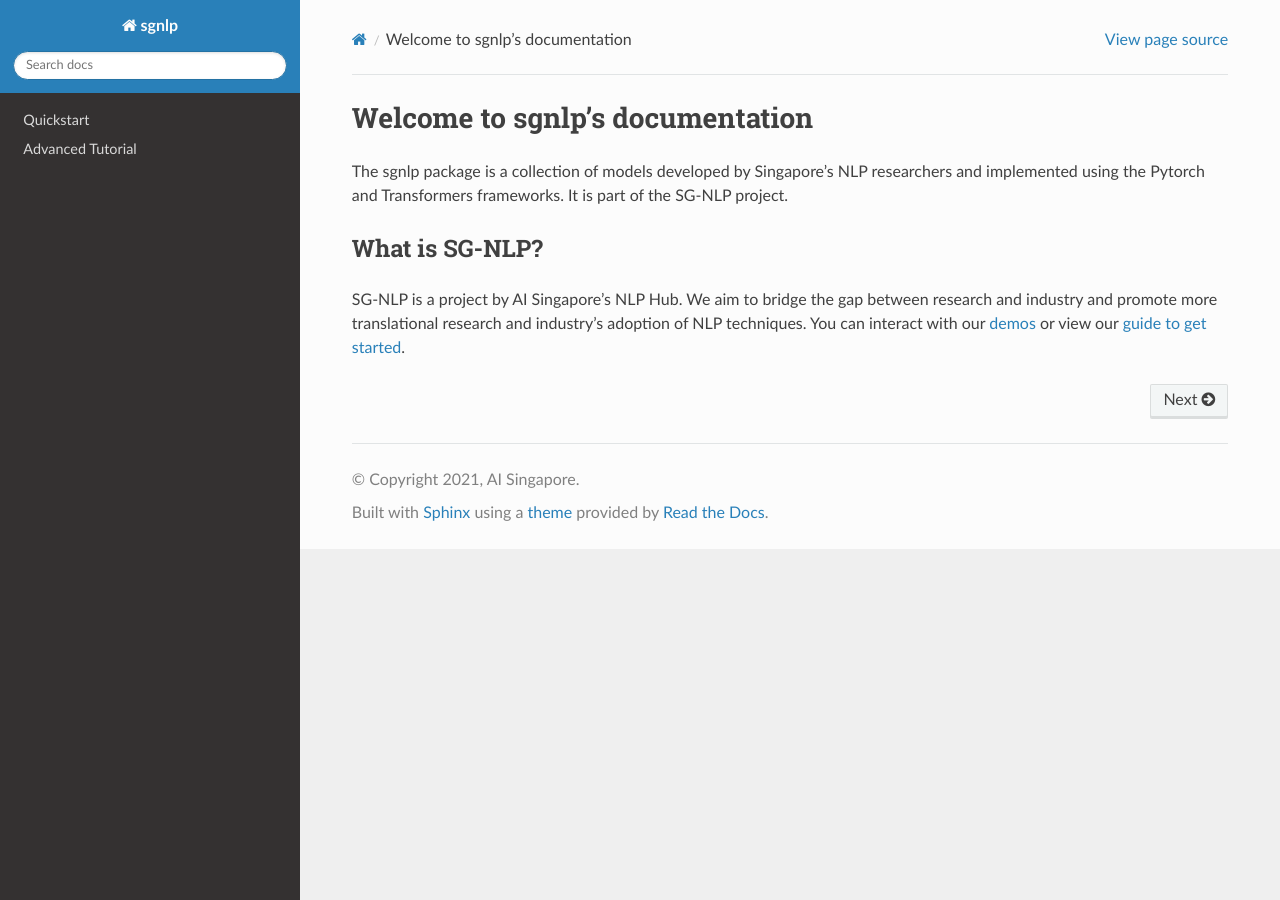
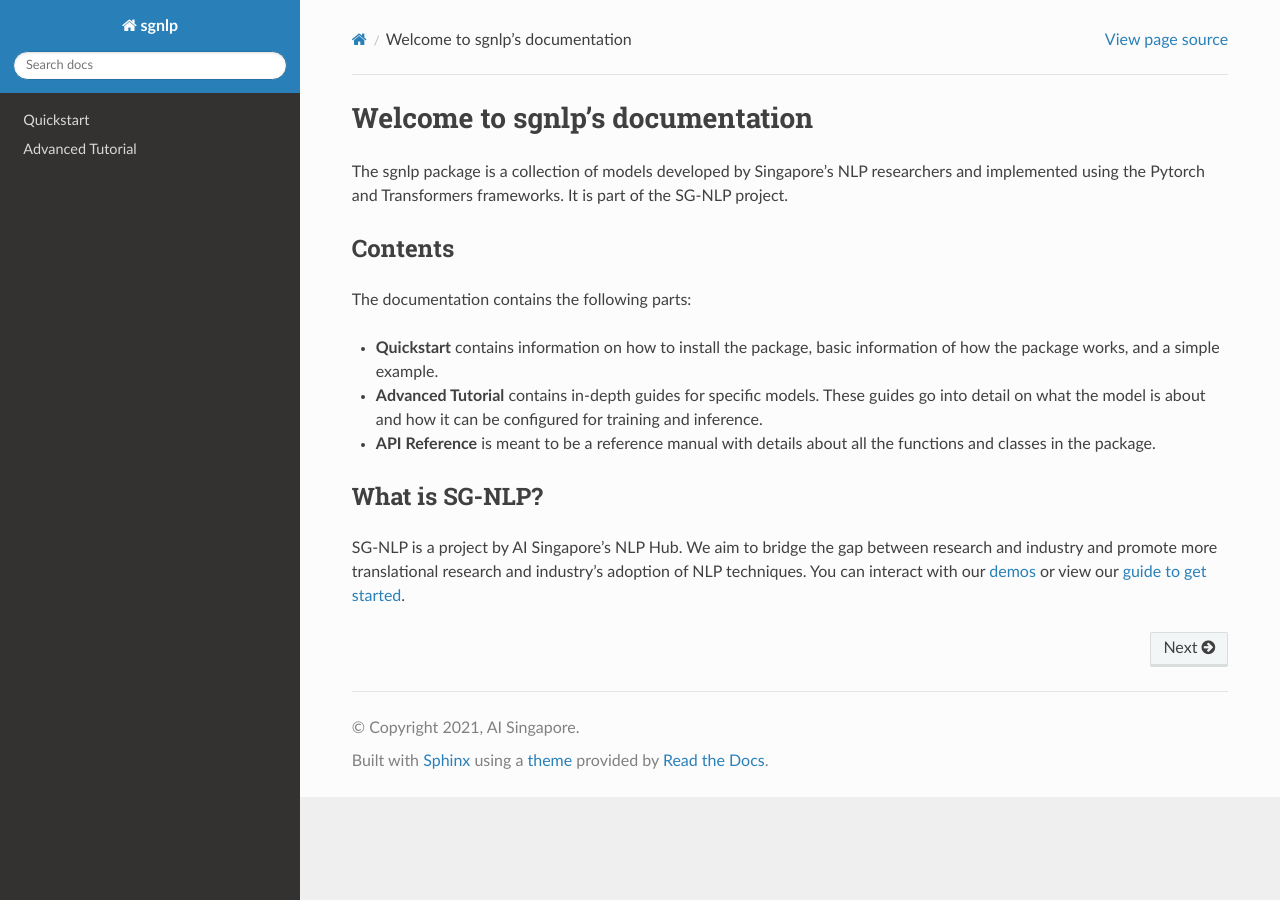
Before and after one commit to aisingapore/sgnlp, a Sphinx documentation site: the page built from docs/source/index.rst, in a window 1280 px wide. Built offline with Sphinx 7.4.7 and the Read the Docs theme 2.0.0, drawn with Linux system fonts in a browser that asks for light colours; pages that are not in the unit, such as notebooks, are missing from menus.

Commit message:
[#14] Add contents section to frontpage of documentation

```diff
--- a/docs/requirements.txt
+++ b/docs/requirements.txt
@@ -1,2 +1,3 @@
 sphinx==3.5.3
 sphinx-rtd-theme==0.5.1
+docutils==0.16
--- a/docs/source/index.rst
+++ b/docs/source/index.rst
@@ -3,6 +3,18 @@
 
 The sgnlp package is a collection of models developed by Singapore's NLP researchers and
 implemented using the Pytorch and Transformers frameworks. It is part of the SG-NLP project.
+
+Contents
+--------
+The documentation contains the following parts:
+
+* **Quickstart** contains information on how to install the package, basic information of how the package works,
+  and a simple example.
+
+* **Advanced Tutorial** contains in-depth guides for specific models. These guides go into detail on what the model
+  is about and how it can be configured for training and inference.
+
+* **API Reference** is meant to be a reference manual with details about all the functions and classes in the package.
 
 What is SG-NLP?
 ---------------
```
